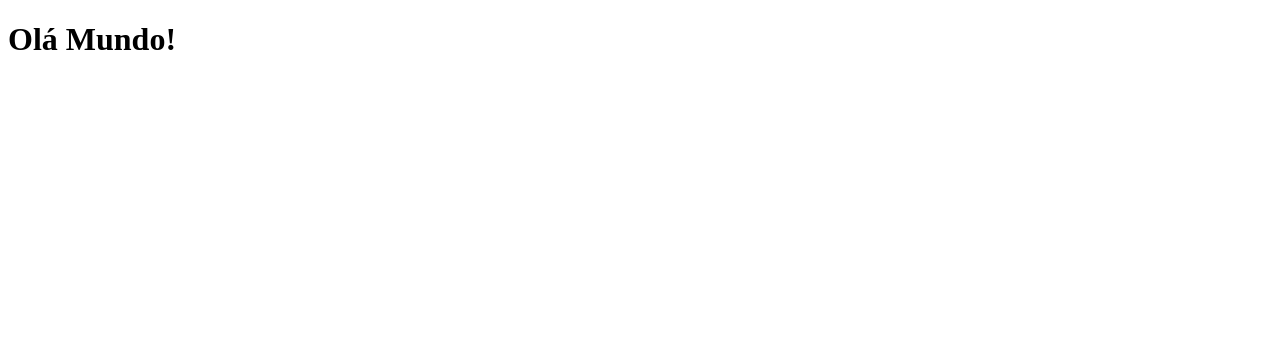
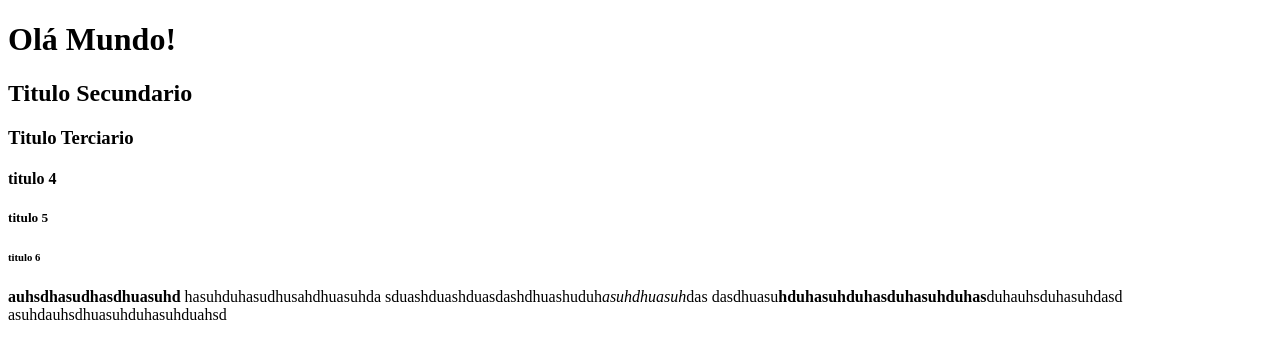
Before and after one commit to mayconjovan/WEBDEV-1, a plain HTML site: page index.html in a window 1280 px wide. Drawn offline with Linux system fonts and the light colour scheme.

Commit message:
TAGS de texto

```diff
--- a/index.html
+++ b/index.html
@@ -1,11 +1,26 @@
 <!DOCTYPE html>
 <html>
 	<head>
+		<meta charset="utf-8">
+
 	<title>
 		Minha primeira página html.
 	</title>
 	</head>
 	<body>
 		<h1> Olá Mundo! <h1>
+		<h2>Titulo Secundario</h2>
+		<h3>Titulo Terciario</h3>
+		<h4>titulo 4</h4>
+		<h5>titulo 5</h5>
+		<h6>titulo 6</h6>
+
+
+		<p>
+				<b>auhsdhasudhasdhuasuhd</b> hasuhduhasudhusahdhuasuhda
+				sduashduashduasdashdhuashuduh<i>asuhdhuasuh</i>das
+				dasdhuasu<strong>hduhasuhduhasduhasuhduhas</strong>duhauhsduhasuhdasd
+				asuhdauhsdhuasuhduhasuhduahsd
+		</p>
 	</body>
 </html>
```
